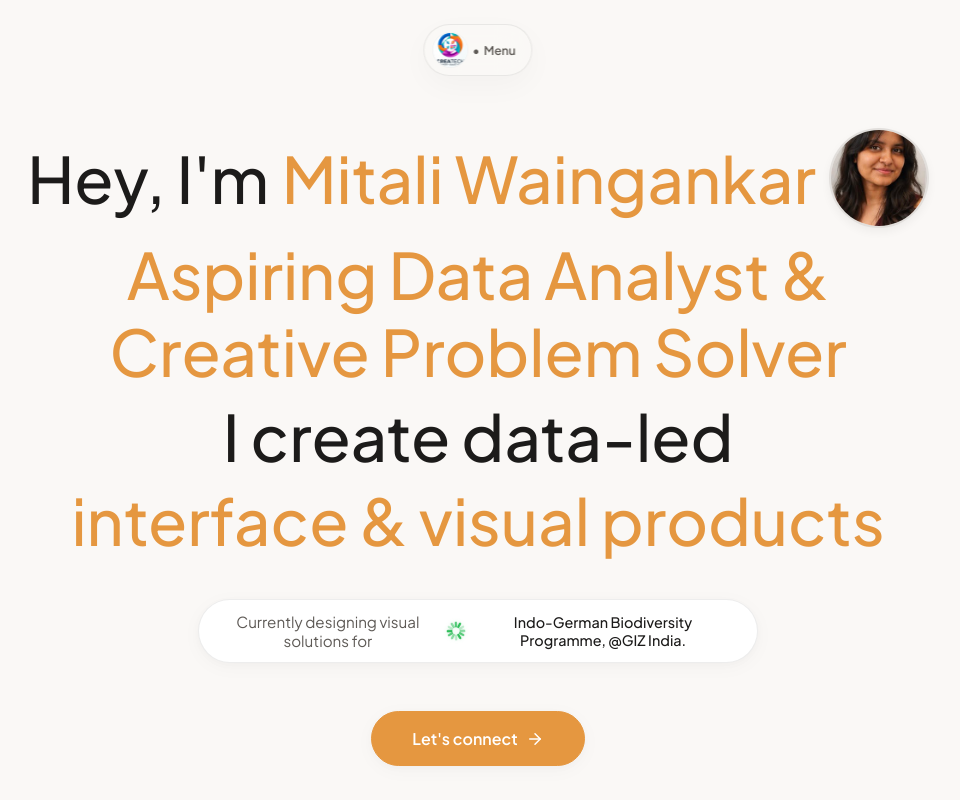
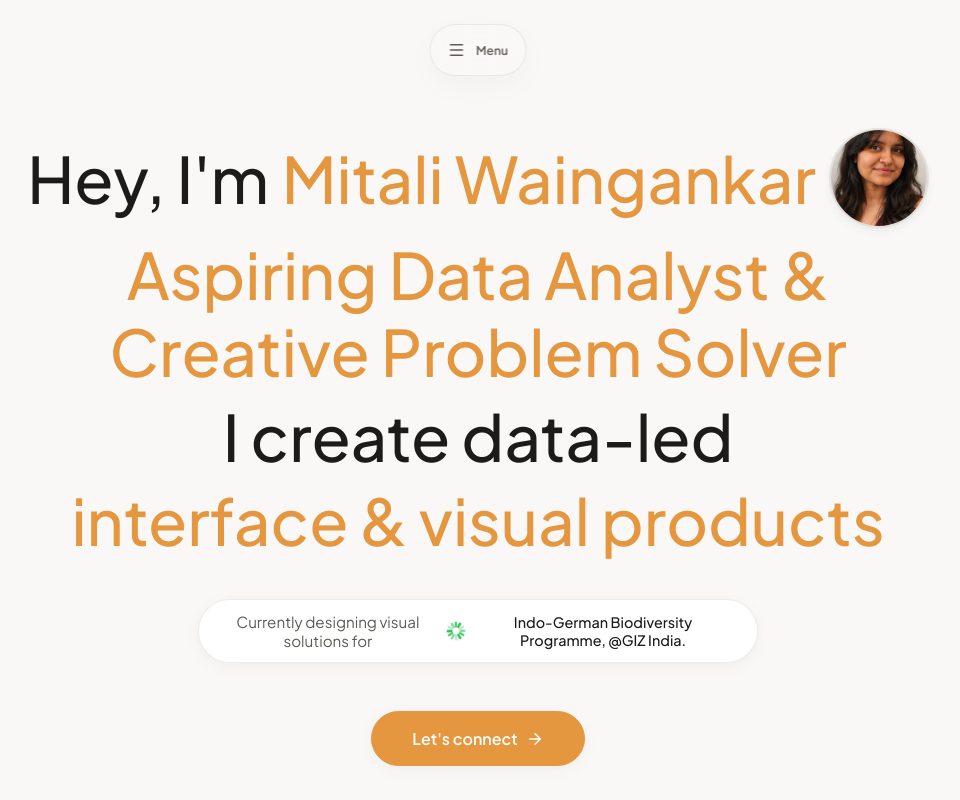
Before and after one commit to MohishPadave/mitali, a React (Vite) app: page / in a window 1280 px wide. Shown: the top 800 px of the page, without its empty margins (162-1122 px from the left). Built offline with nearby package versions, Linux system fonts and the light colour scheme.

Commit message:
Replace brand image with menu icon and remove dot from collapsed menu text

```diff
--- a/src/components/Header.jsx
+++ b/src/components/Header.jsx
@@ -2,7 +2,6 @@ import { useState, useEffect } from 'react';
 import { motion, AnimatePresence } from 'framer-motion';
 import { Home, Folder, User, Mail, Menu, Sun, Moon } from 'lucide-react';
 import { useScrollPosition } from '../hooks/useScrollPosition';
-import headerLogo from '../assets/header_logo.png';
 
 export default function Header({ activePage, setActivePage, theme, toggleTheme }) {
   const { isScrolled } = useScrollPosition(50);
@@ -71,32 +70,21 @@ export default function Header({ activePage, setActivePage, theme, toggleTheme }
           cursor: 'pointer',
         }}
       >
-        {/* Brand Logo - always visible */}
+        {/* Menu Icon - always visible */}
         <motion.div
           layout
           style={{
             width: '36px',
             height: '36px',
             borderRadius: '50%',
-            overflow: 'hidden',
             display: 'flex',
             alignItems: 'center',
             justifyContent: 'center',
-            backgroundColor: '#ffffff',
-            border: '1px solid rgba(0,0,0,0.05)',
+            color: 'var(--text-secondary)',
             flexShrink: 0,
           }}
         >
-          <img
-            src={headerLogo}
-            alt="Logo"
-            style={{
-              width: '160%', // Scaled up slightly to hide margins
-              height: '160%',
-              objectFit: 'cover',
-              transform: 'translateY(-1px)' // visual adjustments
-            }}
-          />
+          <Menu size={18} strokeWidth={2} />
         </motion.div>
 
         {/* Animated Navigation Items */}
@@ -214,15 +202,13 @@ export default function Header({ activePage, setActivePage, theme, toggleTheme }
                 fontSize: '0.75rem',
                 fontWeight: 600,
                 color: 'var(--text-secondary)',
-                paddingLeft: '0.25rem',
-                paddingRight: '0.5rem',
+                paddingLeft: '0.1rem',
+                paddingRight: '0.6rem',
                 whiteSpace: 'nowrap',
                 display: 'flex',
                 alignItems: 'center',
-                gap: '4px'
               }}
             >
-              <span>•</span>
               <span>Menu</span>
             </motion.div>
           )}
```
